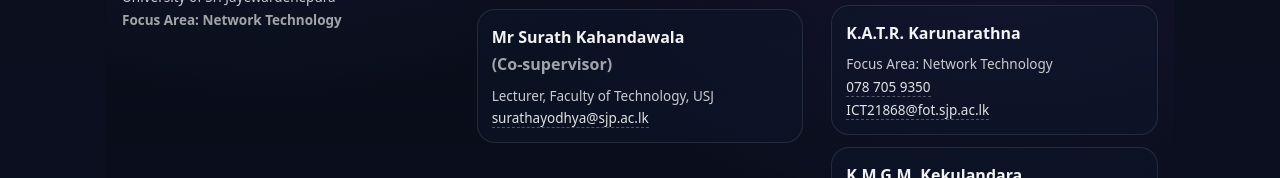
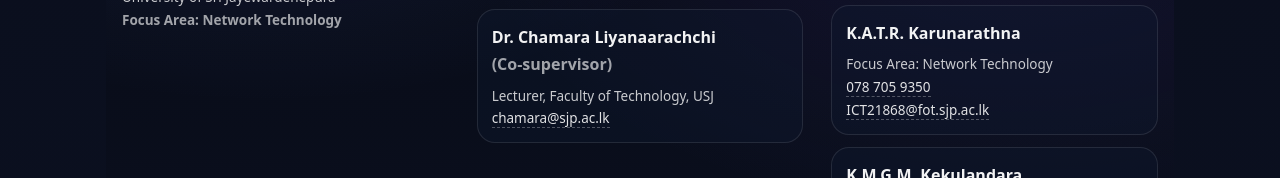
Before and after one commit to Review-ai-web/review-ai, a plain HTML site: page index.html in a window 1280 px wide. Shown: the part 2427-2605 px from the top of the page. Drawn offline with Linux system fonts and the light colour scheme.

Commit message:
Update index.html

```diff
--- a/index.html
+++ b/index.html
@@ -213,9 +213,9 @@
 		  </div>
 
 		  <div class="fBlock">
-			<p class="fName">Mr Surath Kahandawala <span class="fMuted"><br>(Co-supervisor)</span></p>
+			<p class="fName">Dr. Chamara Liyanaarachchi  <span class="fMuted"><br>(Co-supervisor)</span></p>
 			<p class="fSmall">Lecturer, Faculty of Technology, USJ</p>
-			<p class="fSmall"><a class="fLink" href="mailto:surathayodhya@sjp.ac.lk">surathayodhya@sjp.ac.lk</a></p>
+			<p class="fSmall"><a class="fLink" href="mailto:surathayodhya@sjp.ac.lk">chamara@sjp.ac.lk</a></p>
 		  </div>
 		</div>
 
```
